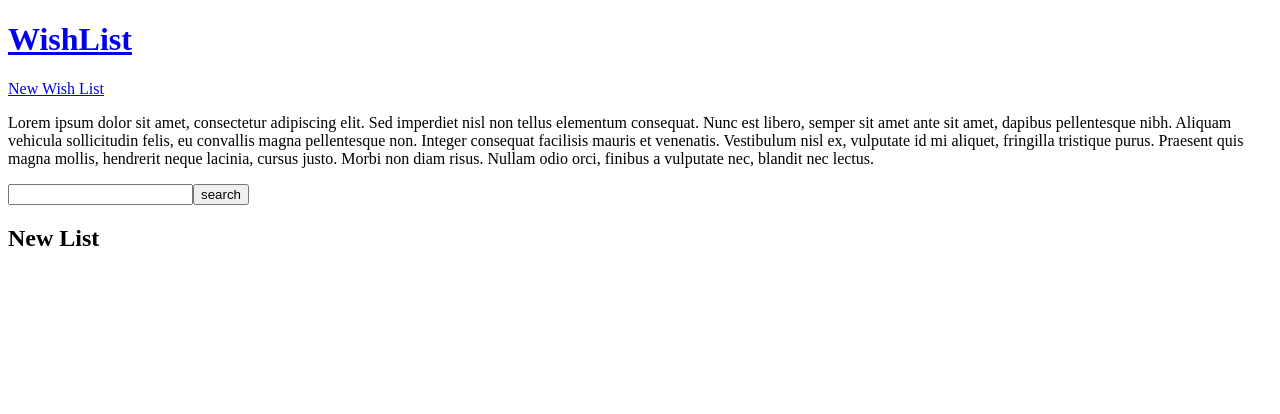
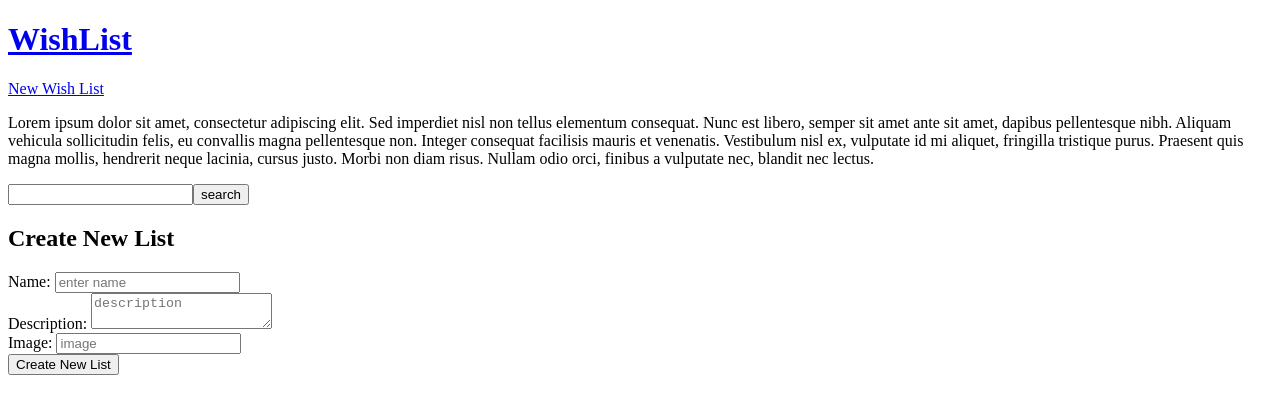
Before and after one commit to ekahialoha/wishlist-frontend, a React (Create React App) app: page /new in a window 1280 px wide. Shown: the top 414 px of the page. Built offline with nearby package versions, Linux system fonts and the light colour scheme.

Commit message:
Create list component created

```diff
--- a/src/App.js
+++ b/src/App.js
@@ -6,6 +6,7 @@ import Media from 'react-media';
 import Nav from './components/Nav';
 import Search from './components/Search';
 import Index from './components/Index';
+import CreateList from './components/CreateList';
 
 class App extends Component {
     render() {
@@ -15,10 +16,10 @@ class App extends Component {
                     <h1><Link to="/">WishList</Link></h1>
                     <Nav />
                     <Switch>
-                        <Route exact path='/' component={() => <Index />} /> // Random Index
+                        <Route exact path='/' component={Index} /> // Random Index
+                        <Route path='/new' component={CreateList} /> // Create List
                         <Redirect from='/test' to='/about' />
                         <Route path='/view/:id' component={() => <h2>View List</h2>} /> // View List
-                        <Route path='/new' component={() => <h2>New List</h2>} /> // Create List
                         <Route path='/search' component={SearchResults}/> // Search Results
                     </Switch>
                 </Router>
--- /dev/null
+++ b/src/components/CreateList.js
@@ -0,0 +1,61 @@
+import React, { Component } from 'react';
+
+class CreateList extends Component {
+    constructor(props) {
+        super(props);
+        this.state = {
+            name: '',
+            description: '',
+            image: ''
+        };
+    }
+
+    handleChanges = (e) => {
+        this.setState({
+            [e.target.id]: e.target.value
+        });
+    }
+
+    handleSubmit = (e) => {
+        this.handleCreateList(this.state);
+        this.clearForm();
+    }
+
+    clearForm = () => {
+        this.setState({
+            name: '',
+            description: '',
+            image: ''
+        });
+    }
+
+    handleCreateList = (list) => {
+        fetch('http://localhost:3000/lists', {
+            body: JSON.stringify(list),
+            method: 'POST',
+            headers: {
+                'Accept': 'application/json, text/plain, */*',
+                'Content-Type': 'application/json'
+            }
+        })
+        .then(createdTask => createdTask.json())
+        .catch(err => console.log('create list error: ', err));
+        // REDIRECT TO VIEW THE WISHLIST
+    }
+
+    render() {
+        return (
+            <div>
+                <h2>Create New List</h2>
+                <form onSubmit={this.handleSubmit}>
+                    Name: <input type="text" placeholder="enter name" onChange={this.handleChanges} value={this.state.name} id="name"/><br/>
+                    Description: <textarea placeholder="description" onChange={this.handleChanges} value={this.state.description} id="description"></textarea><br/>
+                    Image: <input type="text" placeholder="image" onChange={this.handleChanges} value={this.state.image} id="image"/><br/>
+                    <input type="submit" value="Create New List"/>
+                </form>
+            </div>
+        );
+    }
+}
+
+export default CreateList;
```
